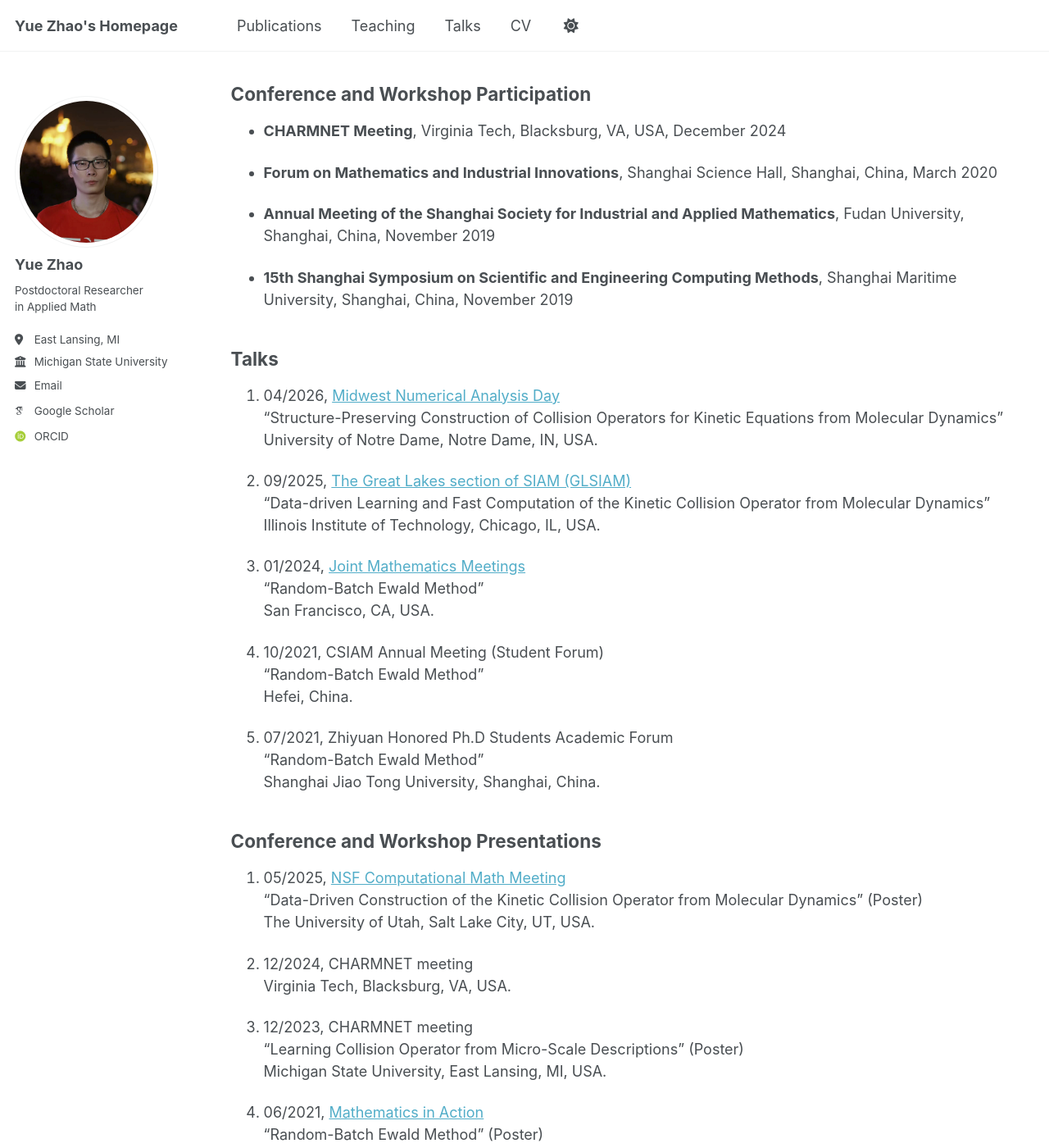
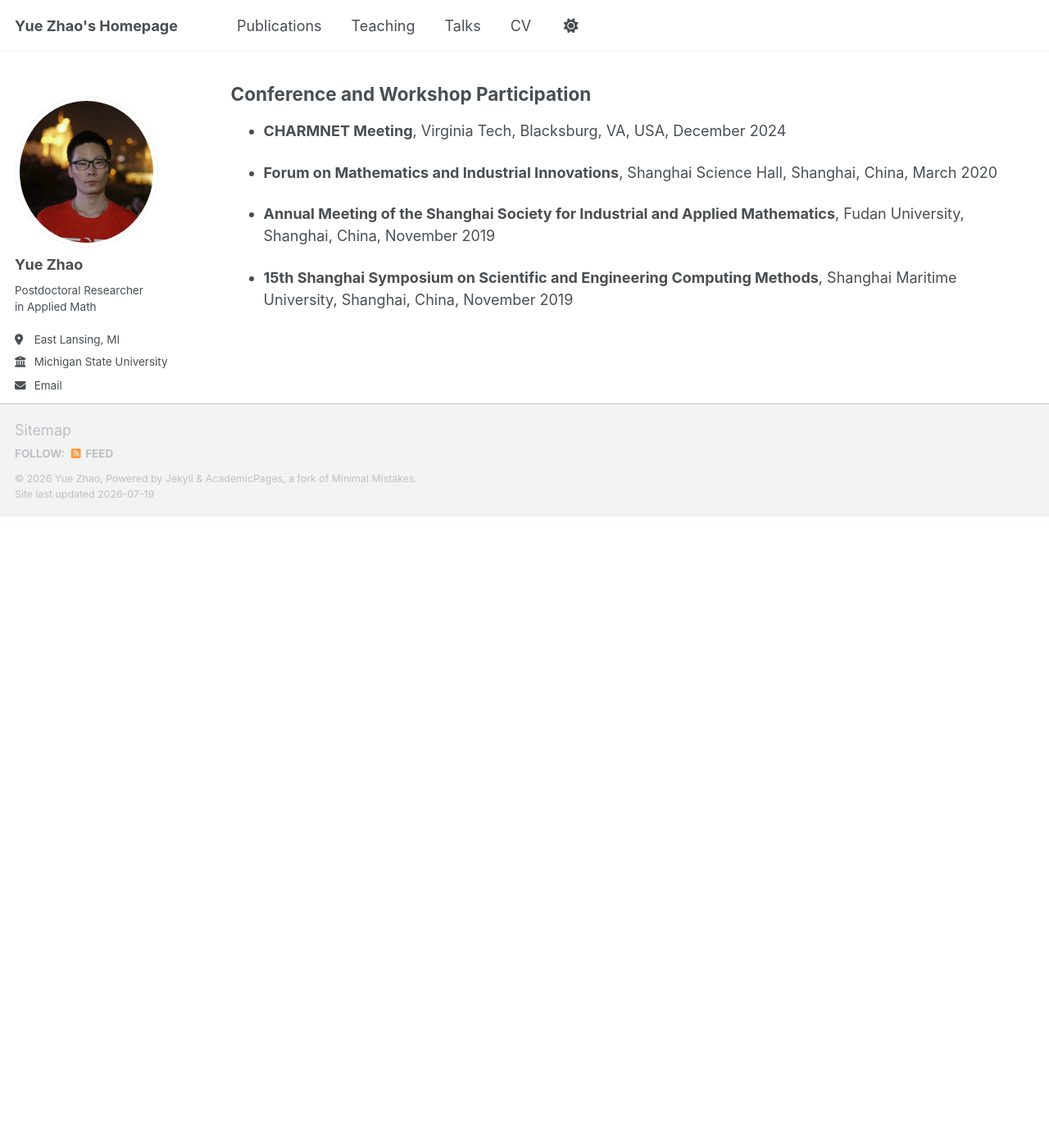
Before and after one commit to yuezhao1997/yuezhao1997.github.io, a Jekyll site: the page built from _pages/talks.md, in a window 1280 px wide and 1400 px high, scrolled down 914 px. Shown: the whole window at 82% size. Built offline with Jekyll 4.4.1, drawn with Linux system fonts in a browser that asks for light colours; some web fonts are replaced; a script bundle is joined from its source files by our own code; library files that are not in the unit come from our copies; after the commit the page ends 1544 px from its top, so only the background shows below that; some of the changed text lies outside the part shown.

Commit message:
Update talks and presentations section
Removed outdated talks and added new conference presentations.

```diff
--- a/_pages/talks.md
+++ b/_pages/talks.md
@@ -59,94 +59,3 @@ author_profile: true
 * **Annual Meeting of the Shanghai Society for Industrial and Applied Mathematics**, Fudan University, Shanghai, China, November 2019
 
 * **15th Shanghai Symposium on Scientific and Engineering Computing Methods**, Shanghai Maritime University, Shanghai, China, November 2019
-
-
-
-
-
-
-
-## Talks
-
-1. 04/2026, [Midwest Numerical Analysis Day](\href{https://sites.nd.edu/mnaday2026/) <br>
-   "Structure-Preserving Construction of Collision Operators for Kinetic Equations from Molecular Dynamics" <br>
-   University of Notre Dame, Notre Dame, IN, USA.
-
-2. 09/2025, [The Great Lakes section of SIAM (GLSIAM)](\href{https://sites.google.com/view/glsiam2025/home/) <br>
-   "Data-driven Learning and Fast Computation of the Kinetic Collision Operator from Molecular Dynamics" <br>
-   Illinois Institute of Technology, Chicago, IL, USA.
-
-3. 01/2024, [Joint Mathematics Meetings](\href{https://jointmathematicsmeetings.org/meetings/national/jmm2024/2300_program_ss79.html) <br>
-   "Random-Batch Ewald Method" <br>
-   San Francisco, CA, USA.
-
-4. 10/2021, CSIAM Annual Meeting (Student Forum) <br>
-   "Random-Batch Ewald Method" <br>
-   Hefei, China.
-
-5. 07/2021, Zhiyuan Honored Ph.D Students Academic Forum <br>
-    "Random-Batch Ewald Method" <br>
-   Shanghai Jiao Tong University, Shanghai, China.
-
-
-
-
-
-<!--
-1. "Random-batch Ewald method", _Zhiyuan honored Ph.D. Students' Academic Forum_ (Second Prize), Shanghai Jiao Tong University, July 2021.
-
-2. "Random-batch Ewald method", _the 5-th CSIAM Student Forum_ (CSIAM 2021 Annual Meeting), Hefei, China, October 2021.
-
-3. "Random-batch Ewald method", _2024 Joint Mathematics Meetings_, San Francisco, CA, USA, January 2024.
-
-4. "Data-driven Learning and Fast Computation of the Kinetic Collision Operator from Molecular Dynamics", _The Great Lakes section of SIAM (GLSIAM)_, Illinois Institute of Technology, Chicago, IL USA, September 2025.
--->
-
-
-
-
-## Conference and Workshop Presentations
-
-1. 05/2025, [NSF Computational Math Meeting](\href{https://sites.google.com/gcloud.utah.edu/nsfcompmath-meeting-2025/home) <br>
-   "Data-Driven Construction of the Kinetic Collision Operator from Molecular Dynamics" (Poster) <br>
-   The University of Utah, Salt Lake City, UT, USA.
-
-2. 12/2024, CHARMNET meeting <br>
-   Virginia Tech, Blacksburg, VA, USA.
-
-3. 12/2023, CHARMNET meeting <br>
-   "Learning Collision Operator from Micro-Scale Descriptions" (Poster) <br>
-   Michigan State University, East Lansing, MI, USA.
-
-4. 06/2021, [Mathematics in Action](\href{https://sites.duke.edu/dkucmcs/events/conferences/mbe2021/) <br>
-   "Random-Batch Ewald Method" (Poster) <br>
-   Duke Kunshan University, Kunshan, Jiangsu, China.
-
-5. 03/2020, The Forum on Mathematics and Industrial Innovations <br>
-   Shanghai Science Hall, Shanghai, China.
-
-6. 11/2019, Annual Meeting of Shanghai Society for Industrial and Applied Mathematics <br>
-    Fudan University, Shanghai, China.
-
-7. 11/2019, 15-th Shanghai Symposium on Scientific and Engineering Computing Methods <br>
-    Shanghai Maritime University, Shanghai, China.
-
-
-
-
-
-<!--
-1. _The 15th Shanghai Symposium on Scientific and Engineering Computing Methods_, Shanghai Maritime University, November 2019.
-
-2. _Annual Meeting of Shanghai Society for Industrial and Applied Mathematics_, Fudan University, November 2019.
-
-3. _The Forum on Mathematics and Industrial Innovations_, Shanghai Science Hall, March 2020.
-
-4. Random Batch Ewald Method (Poster), _Mathematics in Action 2021_: Modeling and Analysis in Molecular Biology and Electrophysiology, Duke Kunshan University, June 2021.
-
-5. Learning Collision Operator From Micro-Scale Descriptions (Poster), _CHARMNET meeting_, Michigan State University, December 2023.
-
-6. _CHARMNET meeting_, Virginia Tech, December 2024.
-
-7. Data-driven construction of the kinetic collision operator from molecular dynamics (Poster), _NSF Computational Math Meeting 2025_, The University of Utah, Salt Lake City, May 2025.
--->
```
